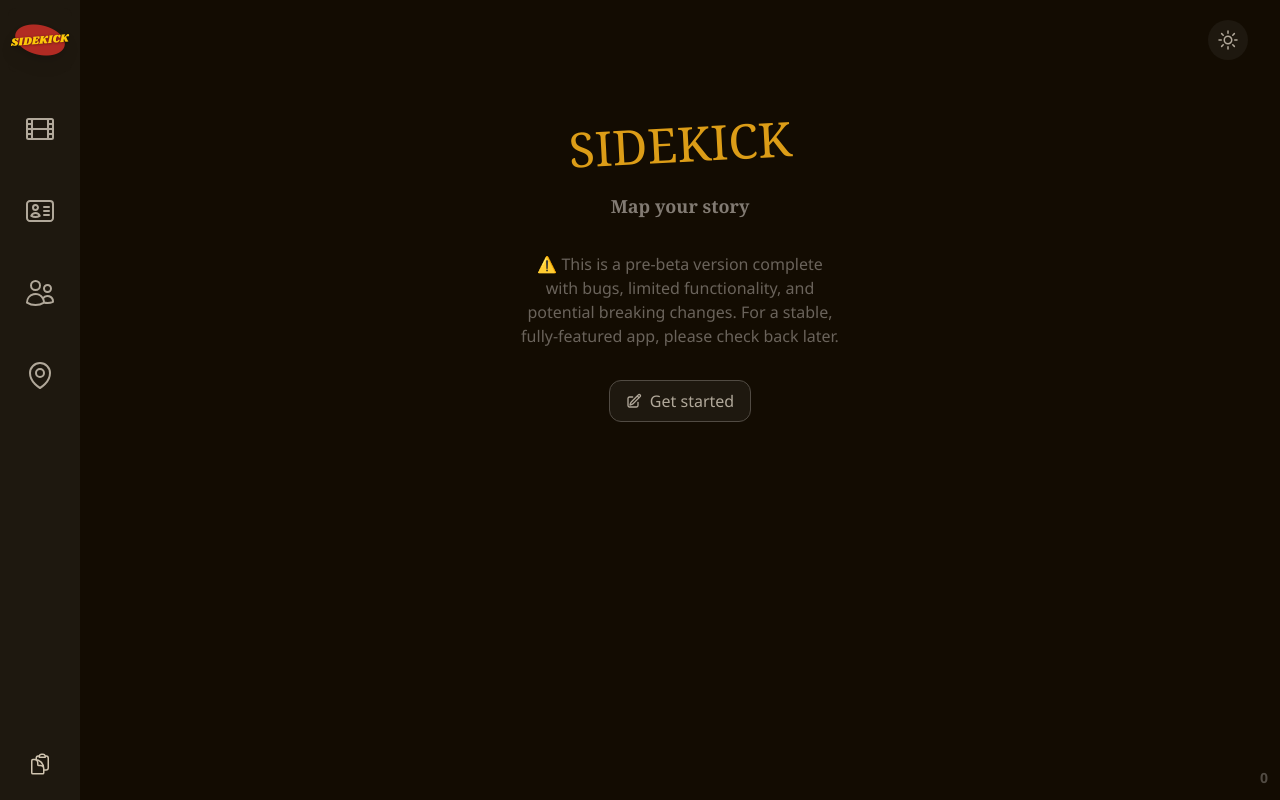
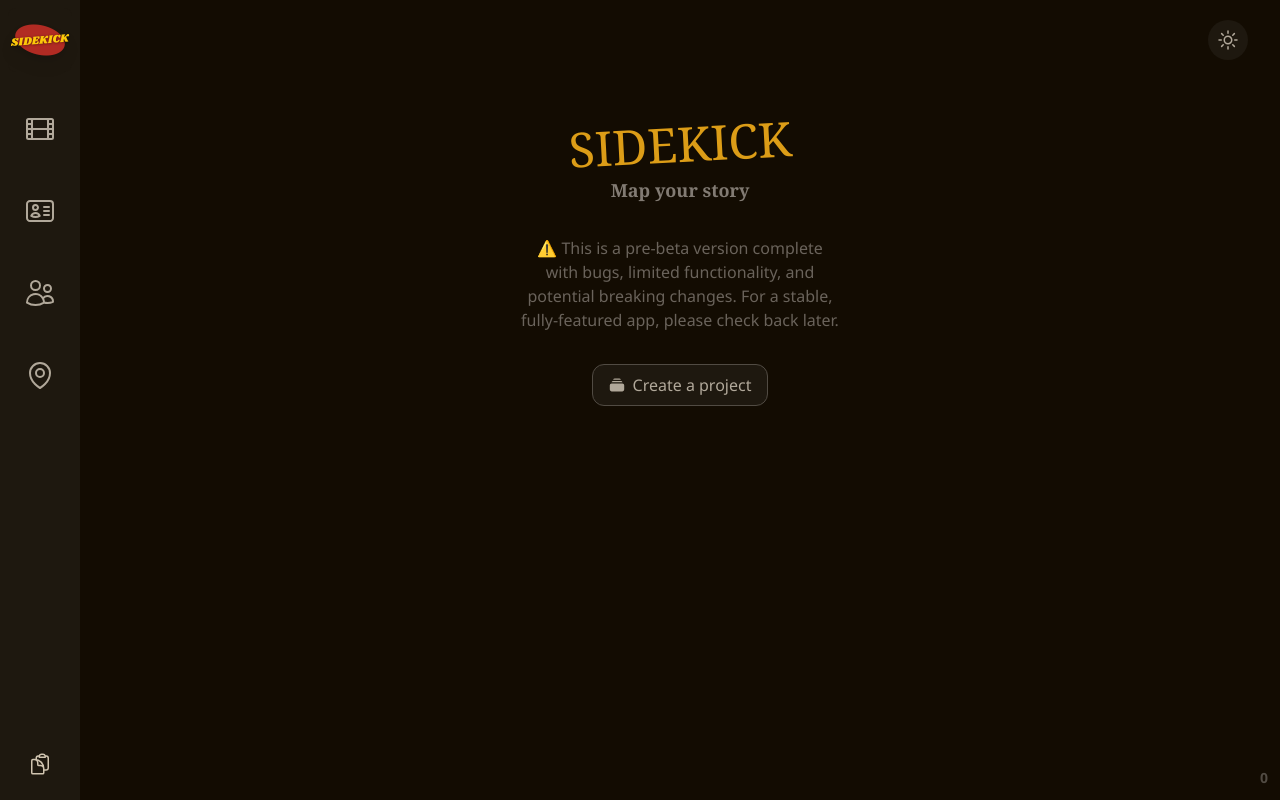
Before and after one commit to dannymendiola/sidekick, a SvelteKit app: page /welcome in a window 1280 px wide. Built offline with nearby package versions, Linux system fonts and the light colour scheme; a web font is replaced by a local one.

Commit message:
work on project management features and update project state handling

```diff
--- a/src/lib/index.ts
+++ b/src/lib/index.ts
@@ -2,3 +2,4 @@
 export * from './constants';
 export * from './components';
 export * from './skstate.svelte';
+export * from './db';
--- a/src/lib/skstate.svelte.ts
+++ b/src/lib/skstate.svelte.ts
@@ -6,7 +6,8 @@
 	quillInit = $state(false);
 	showSaveLoad = $state(false);
 	prefersReducedMotion = $derived(prefersReducedMotion.current);
-	projID = $derived(this.#settings?.currProj);
+
+	projectID = $derived(this.#settings?.currProj);
 
 	get settings() {
 		return this.#settings ? this.#settings : DEFAULT_SETTINGS;
--- /dev/null
+++ b/src/routes/project/+page.svelte
@@ -0,0 +1,41 @@
+<script lang="ts">
+	import { db, skstate, QLEditor } from '$lib';
+	import { liveQuery } from 'dexie';
+
+	const query = liveQuery(() => db.projects.get(skstate.projectID || ''));
+	const project = $derived($query);
+
+	let projectName = $state('');
+</script>
+
+<div class="sk-content md:mt-16">
+	<h1 class="mb-6 -rotate-2 font-brand text-4xl uppercase text-smithers-500">Projects</h1>
+	<section
+		title="Project"
+		class="h-min w-full rounded-2xl border border-donkey-400 p-2 dark:border-donkey-800 dark:bg-donkey-900"
+	>
+		{#if project}
+			<h2 class="font-title text-3xl">Current project</h2>
+			<QLEditor
+				id="project-name"
+				initText={project.name}
+				placeholder="Untitled project"
+				inputMode="info"
+				twBG="bg-donkey-50 dark:bg-donkey-900"
+				twText="text-donkey-900 dark:text-donkey-50"
+				twClass="w-full [&>.ql-editor]:pl-0 drop-shadow-none max-w-[80%] [&>.ql-editor>*]:font-title [&>.ql-editor>*]:text-2xl cursor-pointer [&>.ql-editor::before]:font-title [&>.ql-editor::before]:text-2xl [&>.ql-editor::before]:!italic [&>.ql-editor::before]:dark:text-donkey-700 [&>.ql-editor::before]:text-donkey-300"
+				onkeyup={async () => {
+					await db.projects.update(skstate.projectID!, { name: projectName });
+				}}
+				onfocusout={async () => {
+					await db.projects.update(skstate.projectID!, { name: projectName });
+				}}
+				bind:text={projectName}
+			/>
+		{:else}
+			<div class="my-3 text-xl font-bold text-donkey-700 dark:text-donkey-400">
+				No project selected
+			</div>
+		{/if}
+	</section>
+</div>
--- a/src/routes/welcome/+page.svelte
+++ b/src/routes/welcome/+page.svelte
@@ -1,25 +1,35 @@
 <script lang="ts">
-	import { vibrate, QLEditor } from '$lib';
+	import { vibrate, skstate, db } from '$lib';
 	import { onMount } from 'svelte';
 	import { elasticOut } from 'svelte/easing';
 	import { scale } from 'svelte/transition';
 	import { version } from '$app/environment';
-	let mounted = false;
+	let mounted = $state(false);
 	onMount(() => {
 		mounted = true;
 	});
+
+	const project = $derived.by(async () => {
+		return skstate.projectID ? await db.projects.get(skstate.projectID) : undefined;
+	});
+
+	// db.projects.add({
+	// 	name: 'Untitled project',
+	// 	// id: skstate.projID,
+	// 	createdAt: Date.now()
+	// });
 </script>
 
 <div class="sk-content">
 	{#if mounted}
 		<h1
-			in:scale={{ duration: 600, easing: elasticOut }}
+			in:scale={{ duration: skstate.prefersReducedMotion ? 0 : 600, easing: elasticOut }}
 			class="mt-[15vh] -rotate-3 select-none text-center font-brand text-5xl uppercase text-robin-500 dark:text-smithers-600"
 		>
 			Sidekick
 		</h1>
 	{/if}
-	<div class="mt-6 flex flex-col items-center justify-center gap-8">
+	<div class="mt-2 flex flex-col items-center justify-center gap-8">
 		<h2 class="select-none font-title text-lg font-bold text-donkey-600 dark:text-donkey-400">
 			Map your story
 		</h2>
@@ -56,9 +66,9 @@
 				vibrate();
 				// console.log('tour not implemented');
 			}}
-			href="/all/sections"
+			href="/project"
 		>
-			<svg
+			<!-- <svg
 				xmlns="http://www.w3.org/2000/svg"
 				fill="none"
 				viewBox="0 0 24 24"
@@ -70,9 +80,31 @@
 					stroke-linejoin="round"
 					d="m16.862 4.487 1.687-1.688a1.875 1.875 0 1 1 2.652 2.652L10.582 16.07a4.5 4.5 0 0 1-1.897 1.13L6 18l.8-2.685a4.5 4.5 0 0 1 1.13-1.897l8.932-8.931Zm0 0L19.5 7.125M18 14v4.75A2.25 2.25 0 0 1 15.75 21H5.25A2.25 2.25 0 0 1 3 18.75V8.25A2.25 2.25 0 0 1 5.25 6H10"
 				/>
+			</svg> -->
+			<svg
+				xmlns="http://www.w3.org/2000/svg"
+				viewBox="0 0 20 20"
+				class="size-4 fill-donkey-800 dark:fill-donkey-300"
+			>
+				<path
+					d="M5.127 3.502 5.25 3.5h9.5c.041 0 .082 0 .123.002A2.251 2.251 0 0 0 12.75 2h-5.5a2.25 2.25 0 0 0-2.123 1.502ZM1 10.25A2.25 2.25 0 0 1 3.25 8h13.5A2.25 2.25 0 0 1 19 10.25v5.5A2.25 2.25 0 0 1 16.75 18H3.25A2.25 2.25 0 0 1 1 15.75v-5.5ZM3.25 6.5c-.04 0-.082 0-.123.002A2.25 2.25 0 0 1 5.25 5h9.5c.98 0 1.814.627 2.123 1.502a3.819 3.819 0 0 0-.123-.002H3.25Z"
+				/>
 			</svg>
 
-			<p class="text-donkey-800 dark:text-donkey-300">Get started</p>
+			{#await project}
+				<p class="text-donkey-800 dark:text-donkey-300">...</p>
+			{:then project}
+				<p class="text-donkey-800 dark:text-donkey-300">
+					{#if project}
+						Project:
+						<span class="font-semibold text-donkey-900 dark:text-donkey-200">
+							{project.name || 'Untitled project'}
+						</span>
+					{:else}
+						Create a project
+					{/if}
+				</p>
+			{/await}
 		</a>
 	</div>
 </div>
```
